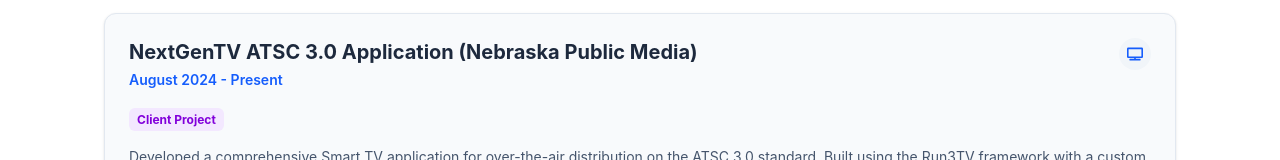
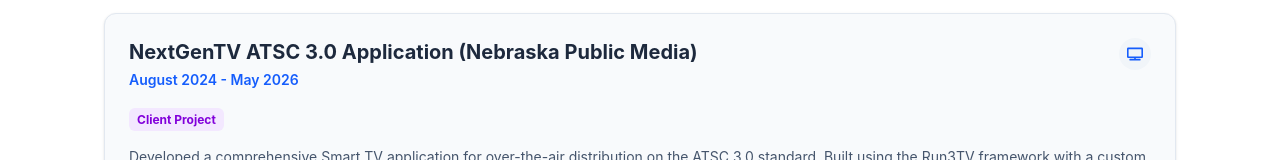
Before and after one commit to NaverJJV/naverjjv.github.io, a React (Vite) app: page / in a window 1280 px wide. Shown: the part 2952-3112 px from the top of the page. Built offline with nearby package versions, Linux system fonts and the light colour scheme.

Commit message:
Update for graduation

```diff
--- a/src/components/Education.jsx
+++ b/src/components/Education.jsx
@@ -52,7 +52,7 @@
                             <p><strong className="text-white">College:</strong> School of Computing (College of
                                 Engineering)</p>
                             <p><strong className="text-white">Started:</strong> August 2022</p>
-                            <p><strong className="text-white">Expected Graduation:</strong> May 2026</p>
+                            <p><strong className="text-white">Graduated:</strong> May 2026</p>
                         </div>
 
                         <div>
--- a/src/components/Experience.jsx
+++ b/src/components/Experience.jsx
@@ -30,14 +30,14 @@
                     <VerticalTimelineElement
                         contentStyle={{ background: '#1e293b', color: '#fff', borderRadius: '0.75rem' }}
                         contentArrowStyle={{ borderRight: '7px solid #1e293b' }}
-                        date="August 2025 - Present"
+                        date="August 2025 - May 2026"
                         dateClassName="text-slate-500 lg:text-slate-800 font-semibold"
                         iconStyle={{ background: '#2563eb', color: '#fff' }}
                     >
                         <h3 className="text-2xl font-bold">Product Manager & Squad Lead</h3>
                         <h4 className="text-lg text-blue-400 mt-1">Nebraska Public Media (UNL Senior Design) | Lincoln, NE</h4>
                         <p className="mt-4 text-slate-300 font-light leading-relaxed">
-                            Leading a cross-functional squad of five developers for a production-level application. I serve as the primary communication liaison between engineering and stakeholders for Nebraska Public Media.
+                            Led a cross-functional squad of six developers for a production-level application. I served as the primary communication liaison between engineering and stakeholders for the Nebraska Public Media senior design project.
                         </p>
 
                         <div className="mt-6 flex flex-wrap gap-3">
--- a/src/components/Projects.jsx
+++ b/src/components/Projects.jsx
@@ -5,7 +5,7 @@
     const projects = [
         {
             title: "NextGenTV ATSC 3.0 Application (Nebraska Public Media)",
-            date: "August 2024 - Present",
+            date: "August 2024 - May 2026",
             type: "Client Project",
             featured: true,
             description: `
@@ -25,7 +25,7 @@
         },
         {
             title: "Folklore & Character Database App",
-            date: "March 2026 - Present",
+            date: "March 2026 - May 2026",
             type: "Open Source",
             description: "Developed a centralized archive for storing and displaying character profiles and stories grounded in American folklore. The system is designed to organize narratives and historical research around figures like John Henry and Jesse James.",
             tech: ["React", "Node.js", "PostgreSQL", "Data Archiving", "Full Stack Development"],
```
